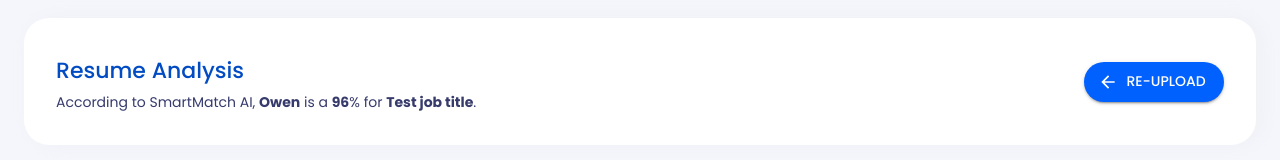
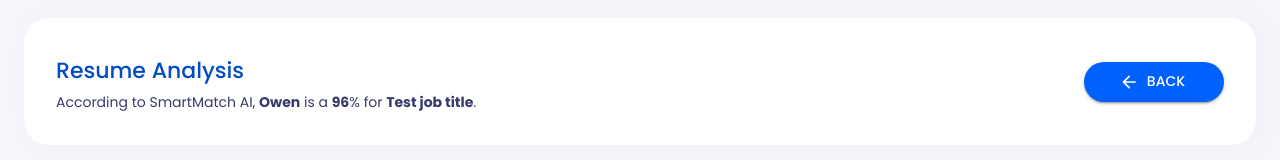
Before and after one commit to takeramagan/Smart-Match, a Next.js app: page /businessReport in a window 1280 px wide. Shown: the top 160 px of the page. Built offline with nearby package versions, Linux system fonts and the light colour scheme.

Commit message:
invalid back button fix

```diff
--- a/src/i18n/cn.json
+++ b/src/i18n/cn.json
@@ -44,7 +44,8 @@
   "sidebar": {
     "homepage": "首页",
     "reportpage": "评估页面",
-    "back": "重新上传"
+    "back": "重新上传",
+    "back2": "返回"
   },
   "careeradvice": {
     "title": "职业建议",
--- a/src/i18n/en.json
+++ b/src/i18n/en.json
@@ -44,7 +44,8 @@
   "sidebar": {
     "homepage": "Homepage",
     "reportpage": "Report Page",
-    "back": "Re-upload"
+    "back": "Re-upload",
+    "back2": "Back"
   },
   "careeradvice": {
     "title": "Career Advice",
--- a/src/pages/businessReport.js
+++ b/src/pages/businessReport.js
@@ -32,12 +32,7 @@ import ArrowBackOutlinedIcon from '@material-ui/icons/ArrowBackOutlined';
 
 export default function BusinessReport({presetReport}) {
     const {t} = useTranslation();
-    const params = useRouter().query;
-    const userId = params.hrid;
-    const lang = params.lang?.toLowerCase(); //get language
-    const jobid = params.jobid;
-    const index = params.index;
-    const email = params.email;
+    const router = useRouter();
     const [loading, setLoading] = useState(true);
     const adsLoadingTime = 3;
     if (presetReport) {
@@ -118,10 +113,10 @@ export default function BusinessReport({presetReport}) {
                                 variant="contained"
                                 color="primary"
                                 startIcon={<ArrowBackOutlinedIcon/>}
-                                onClick={() => setReport(null)}
+                                onClick={() => router.push('/jobmanagement')}
                                 style={{minWidth: 140, height: 40}}
                             >
-                                {t('sidebar.back')}
+                                {t('sidebar.back2')}
                             </Button>
                         </Box>
                     </Section>
```
